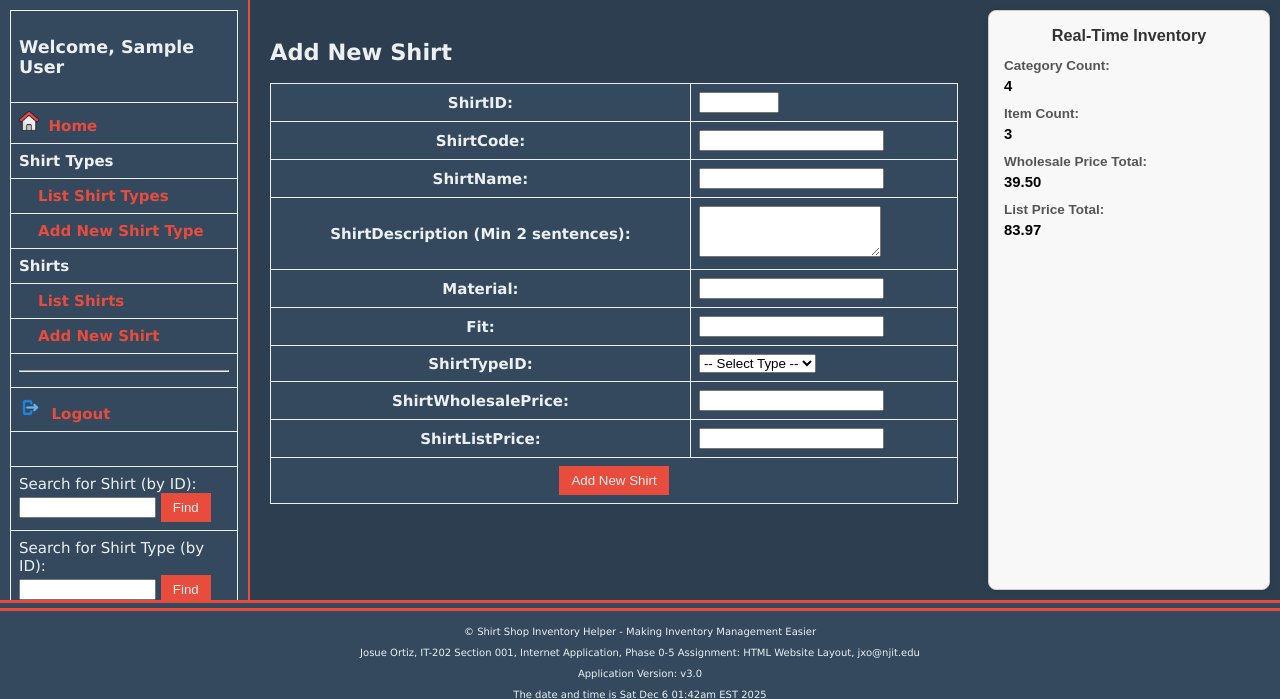
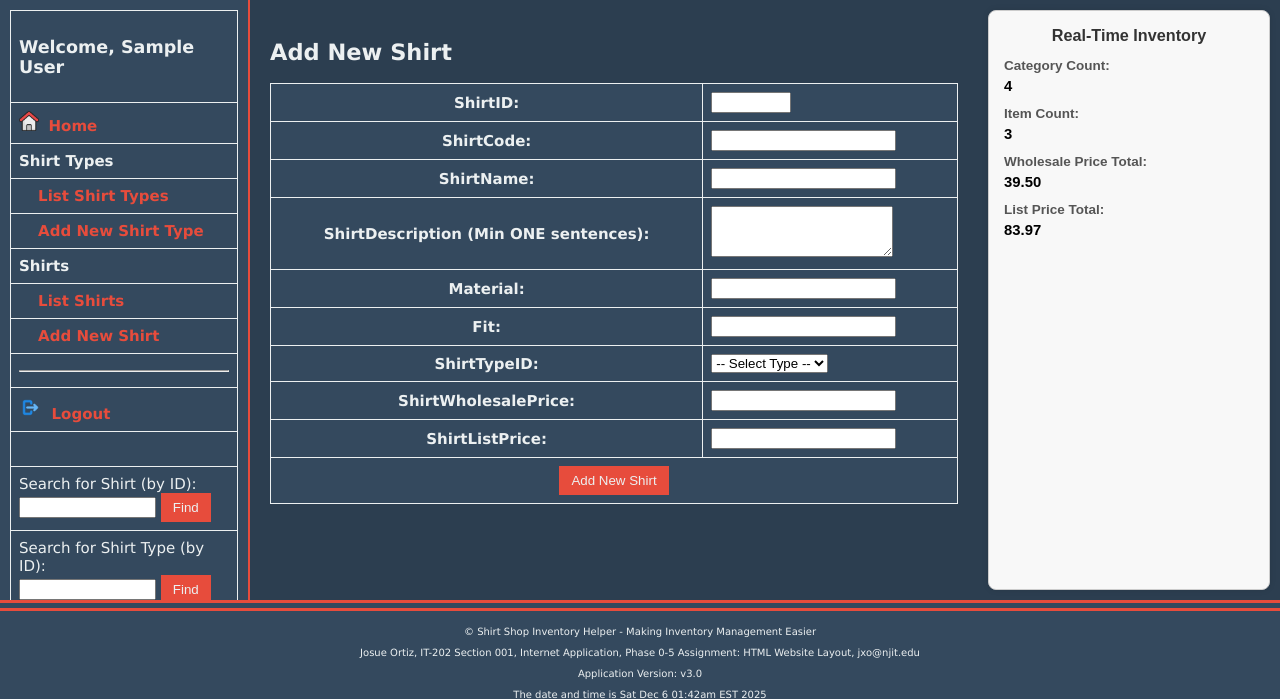
Before and after one commit to Josue10-18/jxo-IT202-Project, a PHP site: page /index.php?content=newshirt in a window 1280 px wide. Shown: the part 73-772 px from the top of the page. Run offline with PHP 8.4, Linux system fonts and the light colour scheme; the visitor is signed in with stand-in values (Sample User, id 1); data comes from the database, SQL or seed files in the repository.

Commit message:
fixed new shirt description

```diff
--- a/website/newshirt.inc.php
+++ b/website/newshirt.inc.php
@@ -26,7 +26,7 @@ $shirtTypes = ShirtType::getAll(); // Assuming this is defined and working in sh
             <td><input type="text" id="ShirtName" name="ShirtName" maxlength="255" minlength="3" required></td>
         </tr>
         <tr>
-            <th><label for="ShirtDescription">ShirtDescription (Min 2 sentences):</label></th>
+            <th><label for="ShirtDescription">ShirtDescription (Min ONE sentences):</label></th>
             <td><textarea id="ShirtDescription" name="ShirtDescription" rows="3" required></textarea></td>
         </tr>
         <tr>
```
